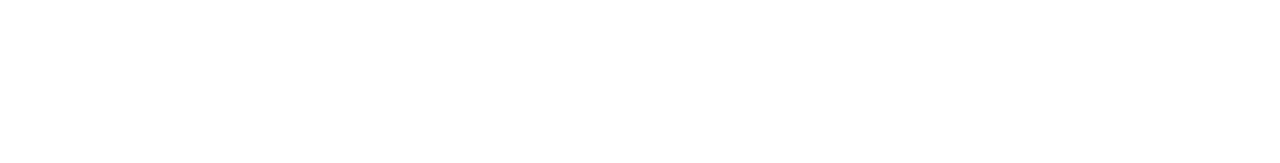
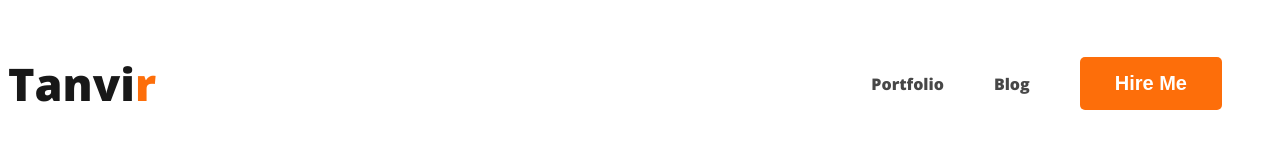
Before and after one commit to tanvirahamed321/Developer-Portfolio-Tanvir, a plain HTML site: page index.html in a window 1280 px wide. Drawn offline with nearby package versions, Linux system fonts and the light colour scheme.

Commit message:
added the nav

```diff
--- a/index.html
+++ b/index.html
@@ -3,11 +3,25 @@
 <head>
     <meta charset="UTF-8">
     <meta name="viewport" content="width=device-width, initial-scale=1.0">
+
+    <link rel="preconnect" href="https://fonts.googleapis.com">
+      <link rel="preconnect" href="https://fonts.gstatic.com" crossorigin>
+      <link href="https://fonts.googleapis.com/css2?family=Open+Sans:wght@800&display=swap" rel="stylesheet">
+
+    <link rel="stylesheet" href="styles/portfolio.css">
+
     <title>Web Developer Tanvir</title>
 </head>
 <body>
     <header>
-
+            <nav>
+                <h3 class="nav-title">Tanvi<span class="text-primary">r</span></h3>
+                <ul>
+                    <li><a href="">Portfolio</a></li>
+                    <li><a href="">Blog</a></li>
+                    <li><button class="btn-primary">Hire Me</button></li>
+                </ul>
+            </nav>
     </header>
     <main>
 
--- /dev/null
+++ b/styles/portfolio.css
@@ -0,0 +1,47 @@
+/* common shared styles */
+
+body{
+    font-family: 'Open Sans', sans-serif;
+}
+
+.text-primary{
+    color:#FD6E0A;
+}
+
+.btn-primary{
+    border-radius: 5px;
+    background: #FD6E0A;
+    border: 0;
+    color: white;
+    font-size: 20px;
+    font-weight: 700;
+    padding: 15px 35px;
+}
+
+/* nav related styles */
+nav{
+    display: flex;
+    align-items: center;
+    justify-content: space-between;
+}
+
+.nav-title{
+
+    color:#181818;
+    font-size: 45px;
+    font-weight: 800;
+
+}
+
+nav > ul{
+    display: flex;
+    align-items: center;
+}
+nav li{
+    list-style: none;
+    margin-right: 50px;
+}
+nav a{
+        text-decoration: none;
+        color:#474747;
+}
```
